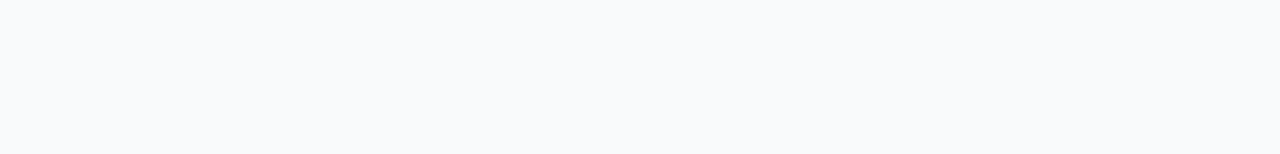
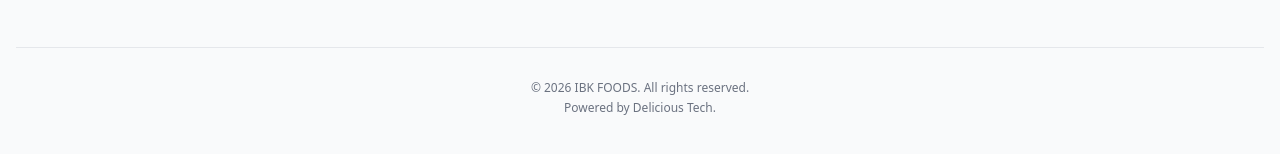
Before and after one commit to luwafem/ibk-foods, a React (Create React App) app: page / in a window 1280 px wide. Shown: the part 1336-1490 px from the top of the page. Before the commit the page ends 1447 px from the top, so only its background shows below. Built offline with nearby package versions, Linux system fonts and the light colour scheme.

Commit message:
ibk foods footer update

```diff
--- a/src/App.js
+++ b/src/App.js
@@ -18,7 +18,6 @@ export default function App() {
     <div className="min-h-screen bg-gray-50">
 
       {/* 🌟 SCROLLING CARD HEADER (Not Sticky/Fixed) */}
-      {/* Removed: fixed top-3 inset-x-4 z-40 */}
       <header className="mx-4 mt-4 bg-white p-5 rounded-xl text-center border border-gray-100">
 
         {/* Title */}
@@ -45,11 +44,20 @@ export default function App() {
       </header>
 
       {/* 💻 MAIN SCROLLING CONTENT AREA */}
-      {/* 🚨 Removed pt-48. Content now starts immediately after the header. */}
-      {/* Main div uses p-4, but since the header already used top margin/padding, we adjust the top spacing. */}
-      {/* We use py-4 for vertical padding, and keep horizontal padding from the outer container. */}
       <div className="py-4 px-4 pb-28">
         <Menu onSelect={setFood} />
+
+        {/* 📝 SIMPLE FOOTER SECTION */}
+        <footer className="mt-12 pt-8 border-t border-gray-200 text-center text-xs text-gray-500">
+          <p className="mb-1">
+            &copy; {new Date().getFullYear()} IBK FOODS. All rights reserved.
+          </p>
+          <p className="text-xs">
+            Powered by Delicious Tech.
+          </p>
+        </footer>
+        {/* END OF FOOTER */}
+
       </div>
 
       {/* 🛒 FLOATING CHECKOUT BUTTON (Remains Fixed) */}
```
